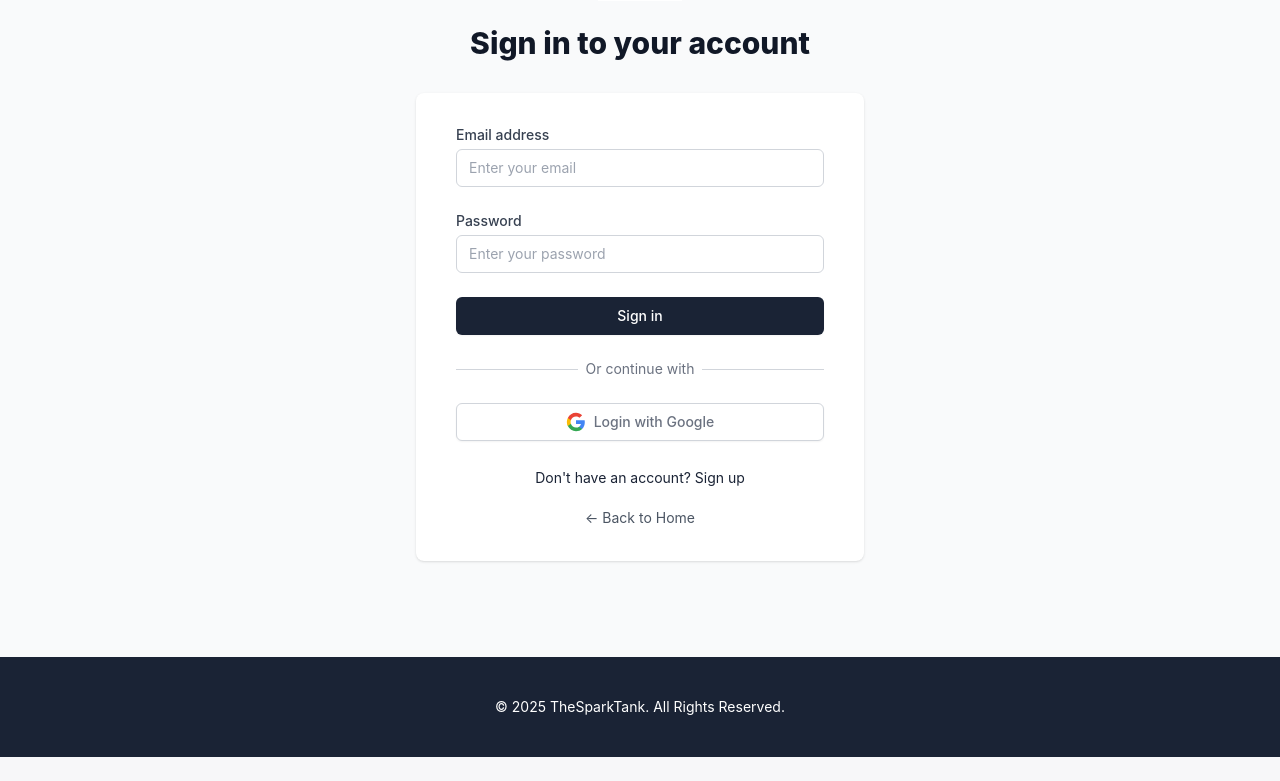
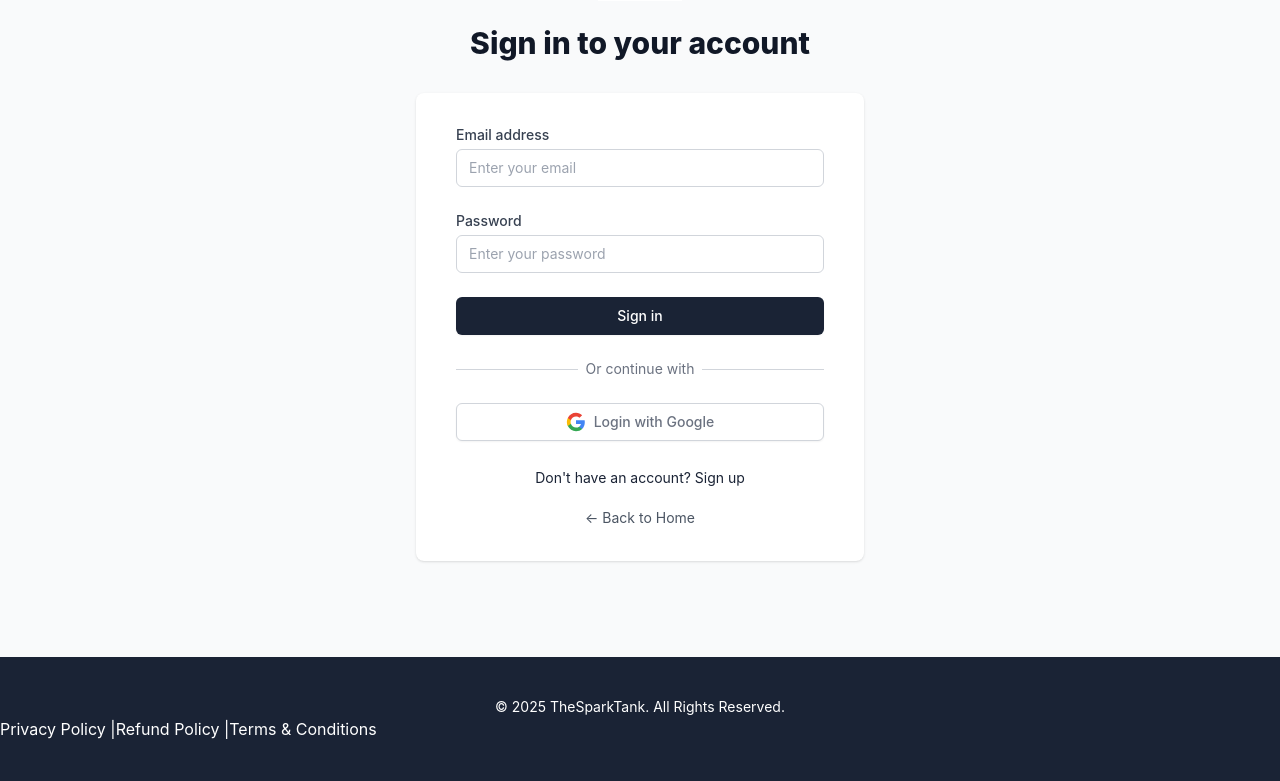
Before and after one commit to dushyant1222/frontend, a React (Create React App) app: page /login in a window 1280 px wide. Shown: the part 231-1012 px from the top of the page. Before the commit the page ends 988 px from the top, so only its background shows below. Built offline with nearby package versions, Linux system fonts and the light colour scheme.

Commit message:
Update Footer.jsx

```diff
--- a/src/components/Footer.jsx
+++ b/src/components/Footer.jsx
@@ -6,6 +6,9 @@ export default function Footer() {
       <div className="container mx-auto text-center text-sm">
         &copy; 2025 TheSparkTank. All Rights Reserved.
       </div>
+      <a href="/privacy-policy">Privacy Policy</a> |
+  <a href="/refund-policy">Refund Policy</a> |
+  <a href="/terms-and-conditions">Terms & Conditions</a>
     </footer>
   );
 }
```
